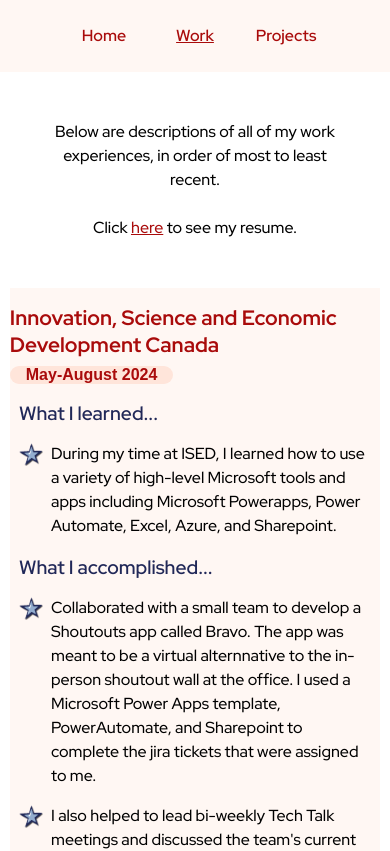
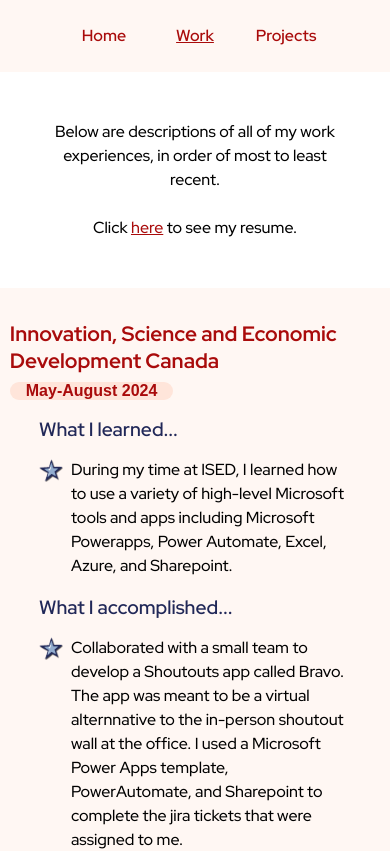
Before and after one commit to ItsGoldeneyes/amy-cachero, a React (Create React App) app: page /work in a window 390 px wide. Shown: the top 851 px of the page. Built offline with nearby package versions, Linux system fonts and the light colour scheme; some icons are missing; a web font is replaced by a local one.

Commit message:
mobile formatting for work page

```diff
--- a/src/pages/Work.jsx
+++ b/src/pages/Work.jsx
@@ -24,7 +24,7 @@
       className={styles_global.page_container}
     >
       <div className={styles.work_blurb}>
-        Below are descriptions of all of my work experiences, in order of most to least recent. <br></br><br></br>Click <span><a href={resume} target="_blank" className={styles.work_blurb_link}>here</a></span> to see my resume.
+        Below are descriptions of all of my work experiences, in order of most to least recent. <br></br><br></br>Click <span><a href={resume} target="_blank" rel="noreferrer" className={styles.work_blurb_link}>here</a></span> to see my resume.
       </div>
       <div className={styles.work_container}>
         <div className={styles.title_container}>
--- a/src/styles/Work.module.css
+++ b/src/styles/Work.module.css
@@ -156,6 +156,13 @@
 }
 
 @media (max-width:480px) {
+
+  .link_container {
+    width: 90%;
+  }
+  .title_container {
+    width:95%;
+  }
   .wave_container {
     height:fit-content;
   }
@@ -165,11 +172,15 @@
   }
 
   .work_container {
-    padding-top:1rem;
-    padding-bottom:2rem;
+    padding-top:2rem;
+    padding-bottom:3rem;
     padding-left:0;
     padding-right:0;
-    width: 95%;
+    width: 100%;
     box-shadow: 0px 0px 0px;
   }
+
+  .work_info {
+    width:80%;
+  }
 }
```
